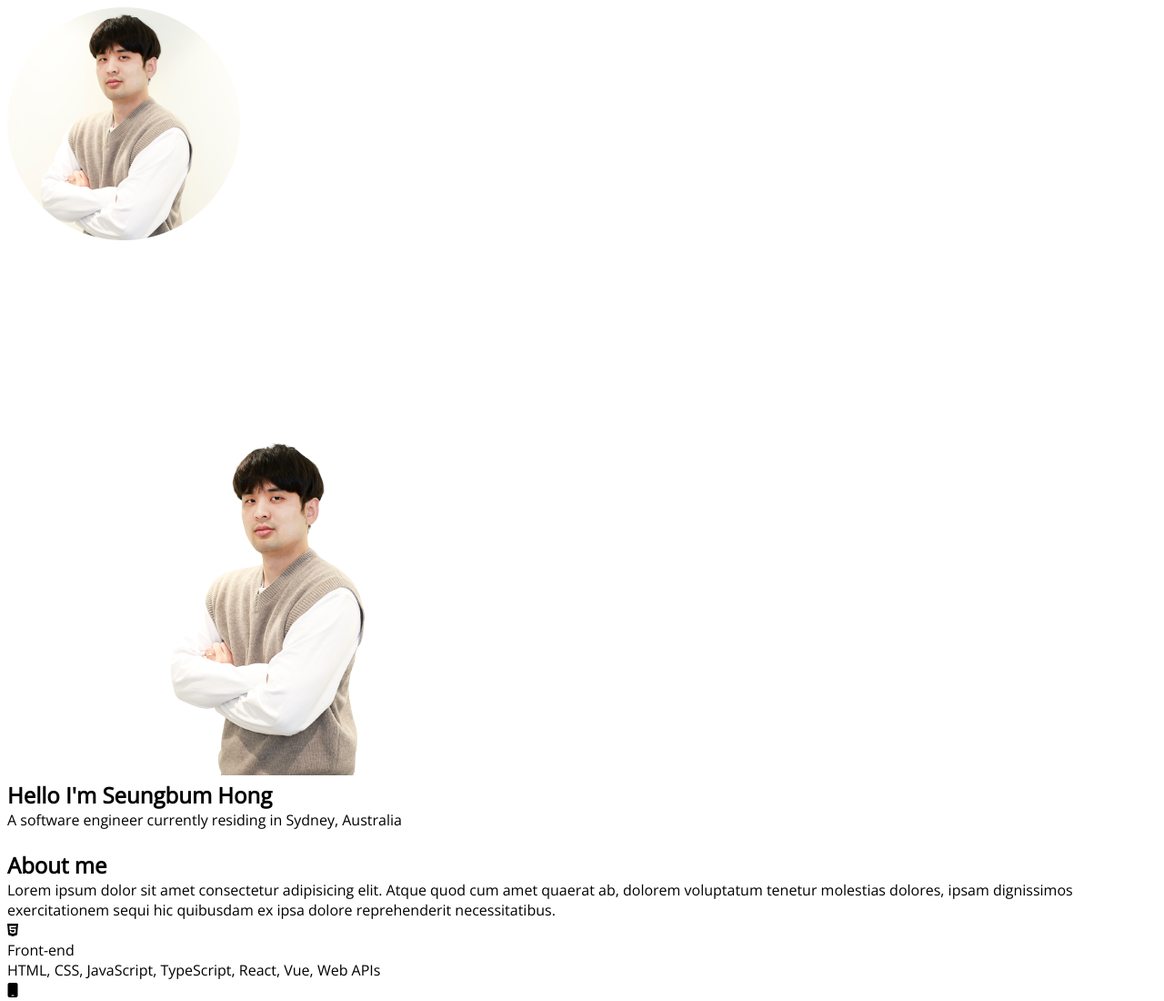
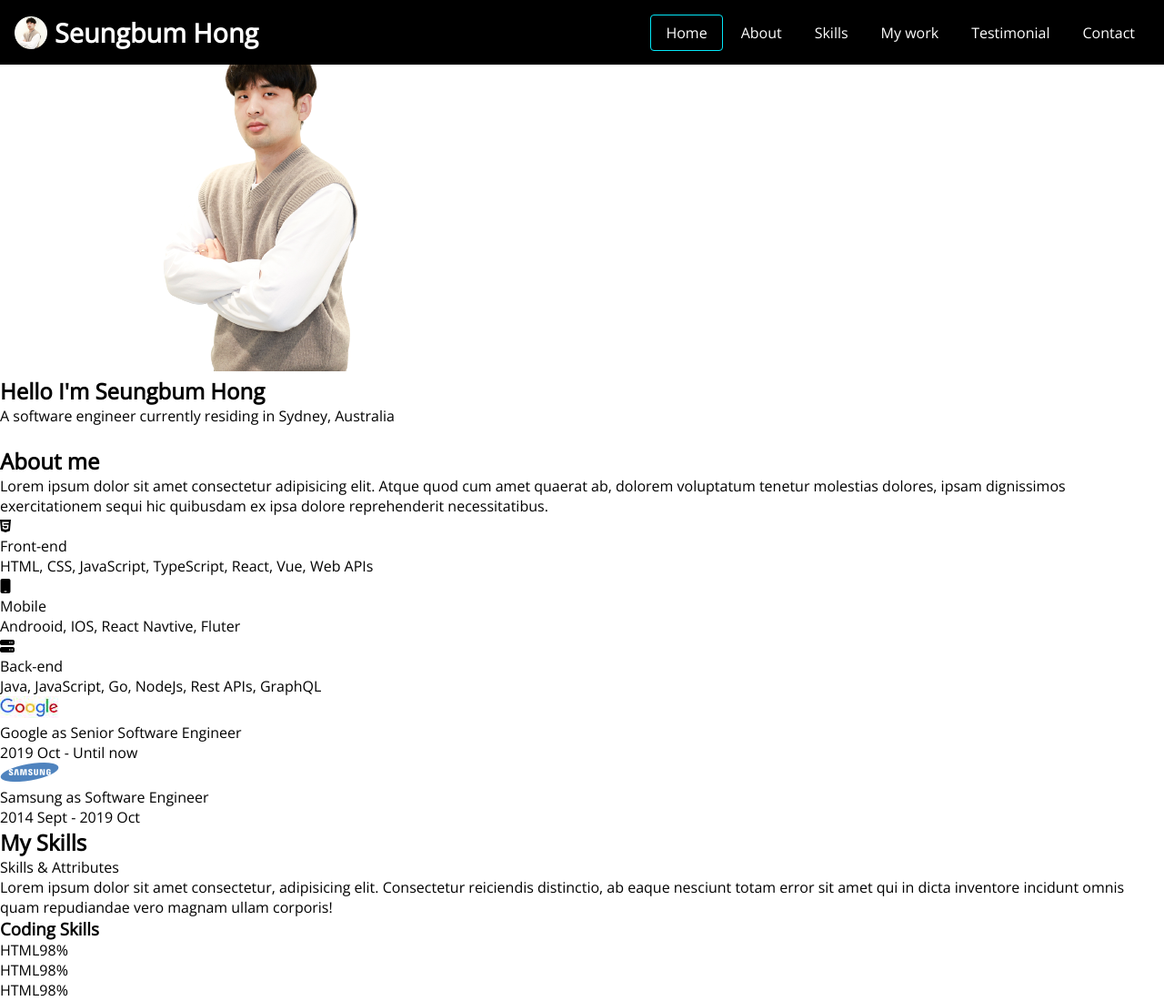
Before and after one commit to generation21/portfolio_cloncoding, a plain HTML site: page index.html in a window 1280 px wide. Shown: the top 1100 px of the page at 91% size. Drawn offline with nearby package versions, Linux system fonts and the light colour scheme.

Commit message:
CSS-Header

```diff
--- a/css/style.css
+++ b/css/style.css
@@ -21,6 +21,7 @@
 
 body {
   font-family: "Open Sans", sans-serif;
+  margin: 0;
 }
 
 h1,
@@ -50,3 +51,48 @@ button {
 button:focus {
   outline: 1px solid var(--color-accent);
 }
+
+/* Header */
+.header {
+  background-color: black;
+  position: fixed;
+  top: 0;
+  width: 100%;
+  display: flex;
+  justify-content: space-between;
+  align-items: center;
+  padding: 1rem;
+}
+
+.header__logo {
+  display: flex;
+  align-items: center;
+  gap: 8px;
+}
+
+.header__logo__img {
+  width: 36px;
+  height: 36px;
+}
+
+.header__logo__title {
+  font-size: 1.8rem;
+}
+
+.header__menu {
+  display: flex;
+  gap: 4px;
+}
+
+.header__menu__item {
+  padding: 8px 16px;
+}
+
+.header__menu__item:hover {
+  border-bottom: 1px solid var(--color-accent);
+}
+
+.header__menu__item.active {
+  border: 1px solid var(--color-accent);
+  border-radius: 4px;
+}
--- a/index.html
+++ b/index.html
@@ -41,19 +41,21 @@
   </head>
   <body>
     <!-- Header -->
-    <header>
-      <div>
-        <img src="images/favicon.ico" alt="logo" />
-        <h1><a href="#">Seungbum Hong</a></h1>
+    <header class="header">
+      <div class="header__logo">
+        <img class="header__logo__img" src="images/favicon.ico" alt="logo" />
+        <h1 class="header__logo__title"><a href="#">Seungbum Hong</a></h1>
       </div>
       <nav>
-        <ul>
-          <li><a href="#home">Home</a></li>
-          <li><a href="#about">About</a></li>
-          <li><a href="#skills">Skills</a></li>
-          <li><a href="#work">My work</a></li>
-          <li><a href="#testimonial">Testimonial</a></li>
-          <li><a href="#contact">Contact</a></li>
+        <ul class="header__menu">
+          <li><a class="header__menu__item active" href="#home">Home</a></li>
+          <li><a class="header__menu__item" href="#about">About</a></li>
+          <li><a class="header__menu__item" href="#skills">Skills</a></li>
+          <li><a class="header__menu__item" href="#work">My work</a></li>
+          <li>
+            <a class="header__menu__item" href="#testimonial">Testimonial</a>
+          </li>
+          <li><a class="header__menu__item" href="#contact">Contact</a></li>
         </ul>
       </nav>
     </header>
```
